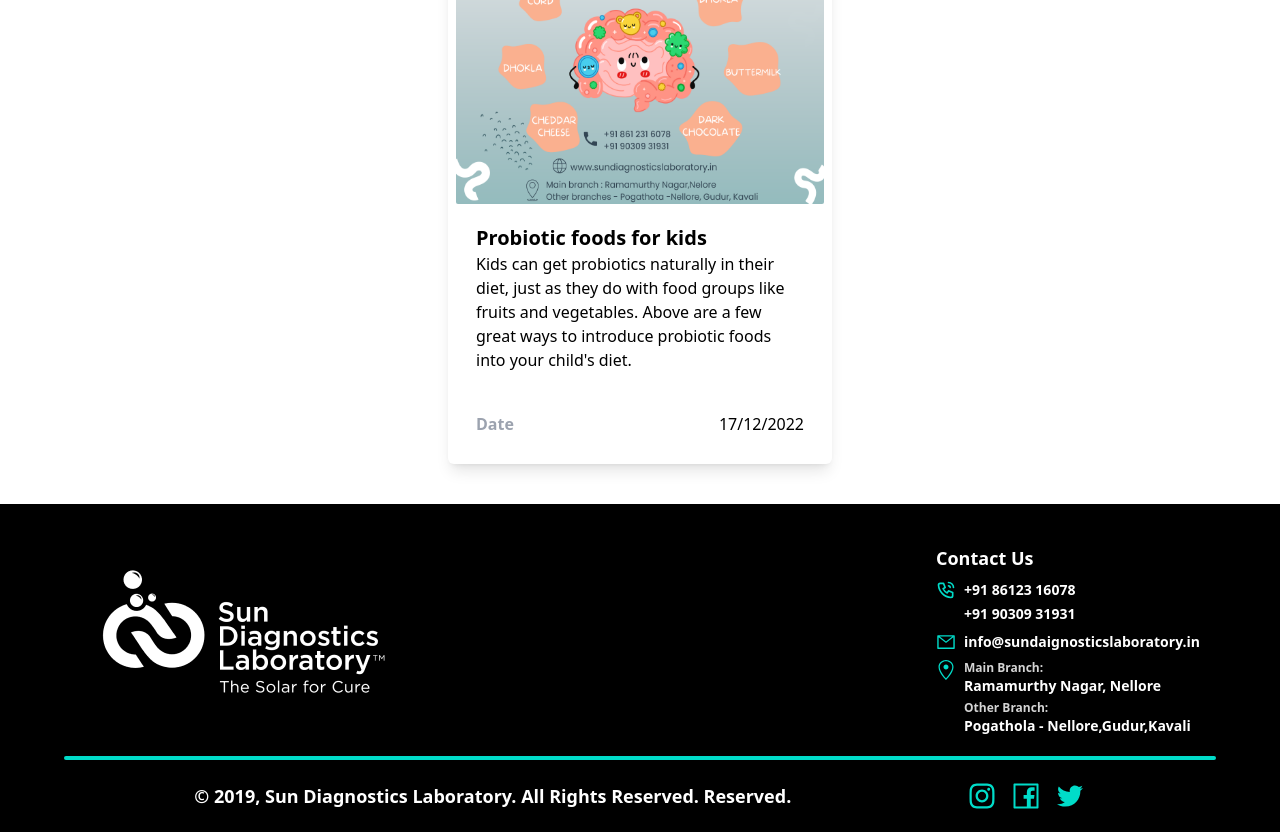
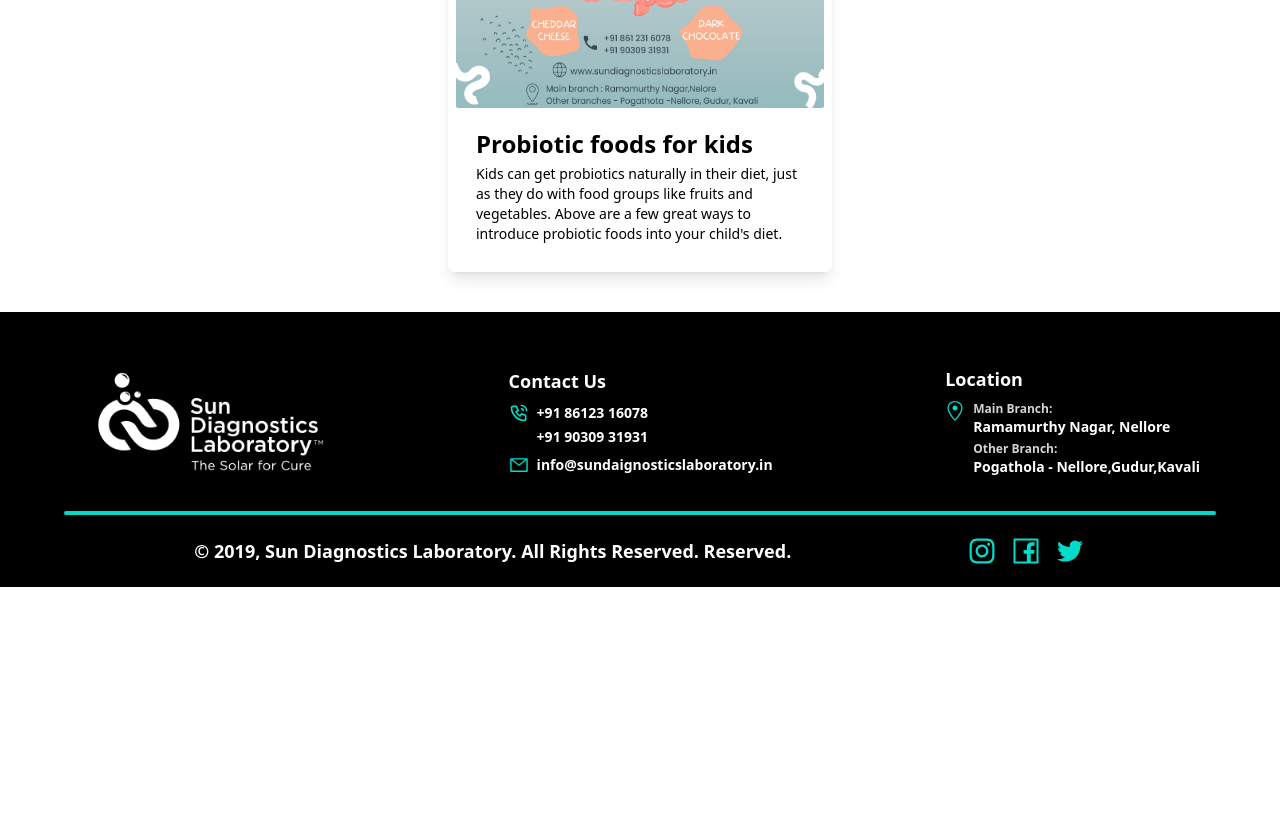
Before and after one commit to NEXT-BUG/sun-diagnostic-laboratory, a Next.js app: page /blogs in a window 1280 px wide. Shown: the part 1880-2712 px from the top of the page. After the commit the page ends 2467 px from the top, so only its background shows below. Built offline with nearby package versions, Linux system fonts and the light colour scheme.

Commit message:
Footer Updated

```diff
--- a/components/BlogsCard.js
+++ b/components/BlogsCard.js
@@ -2,19 +2,15 @@ import Image from "next/image";
 
 const BlogsCard = ({ image, title, desc }) => {
   return (
-    <div className="p-2 bg-white shadow-lg w-80 md:w-96 rounded-md">
+    <div className="p-2 bg-white md:hover:scale-105 md:cursor-pointer duration-200 ease-out shadow-lg w-80 md:w-96 rounded-md">
       <Image
         alt=""
         className="object-fit object-center h-96 rounded-sm"
         src={image}
       />
-      <div className="p-5">
-        <h1 className="font-bold text-xl">{title}</h1>
-        <p className="">{desc}</p>
-      </div>
-      <div className="flex justify-between p-5">
-        <p className="text-gray-400 font-bold">Date</p>
-        <p>17/12/2022</p>
+      <div className="p-5 space-y-1">
+        <h1 className="font-bold text-2xl">{title}</h1>
+        <p className="text-sm">{desc}</p>
       </div>
     </div>
   );
--- a/components/Footer.js
+++ b/components/Footer.js
@@ -13,16 +13,15 @@ const Footer = () => {
   const router = useRouter();
   return (
     <div className="bg-black text-white pt-10">
-      <div className="text-white w-screen bg-black flex flex-col space-y-4 lg:space-y-0 text-left lg:flex-row justify-between px-20 items-center lg:items-stretch">
-        <div className="flex flex-col items-end">
+      <div className="text-white w-screen flex flex-col space-y-4 lg:space-y-0 text-left lg:flex-row justify-between px-20 items-center lg:items-center">
+        <div className="flex flex-col items-center">
           <Image
             onClick={() => router.push("/")}
-            className="md:hover:scale-105 md:active:scale-95 duration-100 ease-out md:cursor-pointer"
+            className="md:hover:scale-105 w-64 md:active:scale-95 duration-100 ease-out md:cursor-pointer"
             src={require("../assets/images/logo.png")}
             alt="logo"
           />
         </div>
-
         <div className="space-y-2">
           <h1 className="text-lg font-bold">Contact Us</h1>
           <div className="flex space-x-2">
@@ -35,12 +34,15 @@ const Footer = () => {
           <div className="flex space-x-2 items-center">
             <AiOutlineMail className="text-primary w-5 h-5" />
             <a
-              className="text-sm font-bold"
+              className="text-sm font-bold md:hover:text-primary"
               href="mailto:info@sundaignosticslaboratory.in"
             >
               info@sundaignosticslaboratory.in
             </a>
           </div>
+        </div>
+        <div className="space-y-2">
+          <h1 className="text-lg font-bold">Location</h1>
           <div className="flex space-x-2">
             <GoLocation className="text-primary w-5 h-5" />
             <div className="flex flex-col space-y-1">
--- a/pages/contact.js
+++ b/pages/contact.js
@@ -2,7 +2,7 @@ import React, { useState } from "react";
 import { MdPhoneInTalk, MdLocationOn } from "react-icons/md";
 import { IoMdMail } from "react-icons/io";
 import { BsTwitter, BsInstagram } from "react-icons/bs";
-import { FaDiscord } from "react-icons/fa";
+import { AiFillFacebook } from "react-icons/ai";
 import SendIcon from "@mui/icons-material/Send";
 import Head from "next/head";
 import { Input, SendButton } from "../components/styledMUI";
@@ -84,37 +84,45 @@ const Contact = () => {
               </p>
             </div>
             <div className="space-y-3">
-              <div className="flex items-center space-x-4">
-                <MdPhoneInTalk />
-                <p className="font-light text-sm">
+              <div className="flex items-start space-x-4">
+                <MdPhoneInTalk className="w-5 h-5" />
+                <p className="font-semibold text-sm">
                   +91 86123 16078
                   <br />
                   +91 90309 31931
                 </p>
               </div>
               <div className="flex items-center space-x-4">
-                <IoMdMail />
-                <p className="font-light text-sm">
+                <IoMdMail className="w-5 h-5" />
+                <p className="font-semibold text-sm">
                   info@sundaignosticslaboratory.in
                 </p>
               </div>
-              <div className="flex items-center space-x-4">
-                <MdLocationOn />
-                <p className="font-light text-sm">
-                  Main Branch: Ramamurthy Nagar, Nellore Other Branch: Pogathola
-                  - Nellore,Gudur,Kavali
-                </p>
+              <div className="flex items-start space-x-4">
+                <MdLocationOn className="w-5 h-5" />
+                <div className="font-light flex flex-col text-sm">
+                  <div>
+                    <p className="text-xs font-bold">Main Branch:</p>
+                    <p className="font-light">Ramamurthy Nagar, Nellore </p>
+                  </div>
+                  <div>
+                    <p className="text-xs font-bold">Other Branch:</p>
+                    <p className="font-light">
+                      Pogathola - Nellore,Gudur,Kavali
+                    </p>
+                  </div>
+                </div>
               </div>
             </div>
             <div className="flex space-x-3">
-              <div className="bg-black p-2 rounded-full md:hover:scale-75 md:cursor-pointer duration-300 ease-out">
+              <div className="bg-black p-2 rounded-full md:active:scale-50 md:hover:scale-105 md:cursor-pointer duration-300 ease-out">
                 <BsTwitter className="text-white" />
               </div>
-              <div className="bg-black p-2 rounded-full md:hover:scale-75 md:cursor-pointer duration-300 ease-out">
+              <div className="bg-black p-2 rounded-full md:active:scale-50 md:hover:scale-105 md:cursor-pointer duration-300 ease-out">
                 <BsInstagram className="text-white" />
               </div>
-              <div className="bg-black p-2 rounded-full md:hover:scale-75 md:cursor-pointer duration-300 ease-out">
-                <FaDiscord className="text-white" />
+              <div className="bg-black p-2 rounded-full md:active:scale-50 md:hover:scale-105 md:cursor-pointer duration-300 ease-out">
+                <AiFillFacebook className="text-white" />
               </div>
             </div>
           </div>
```
